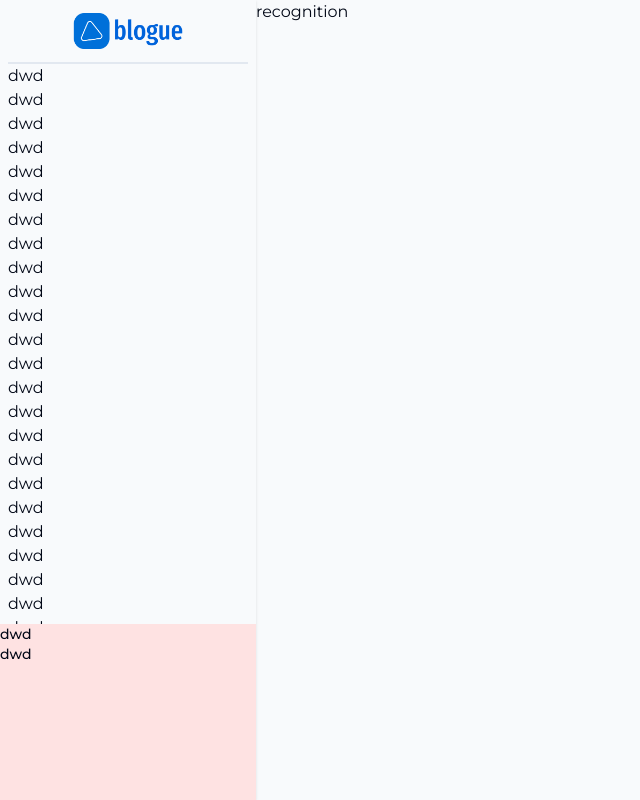
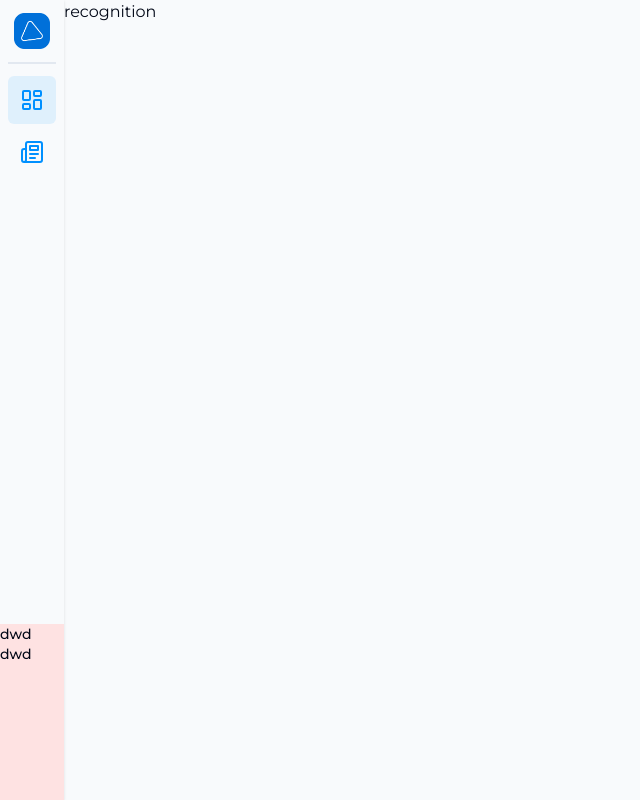
Before and after one commit to mujibur-rohman/my-playground, a Next.js app: page / in a window 1280 px wide. Shown: the whole page, without its empty margins (0-640 px from the left). Built offline with nearby package versions, Linux system fonts and the light colour scheme.

Commit message:
dashboard item

```diff
--- a/package.json
+++ b/package.json
@@ -20,6 +20,7 @@
     "eslint": "8.46.0",
     "eslint-config-next": "13.4.12",
     "framer-motion": "^10.15.0",
+    "lucide-react": "^0.265.0",
     "next": "13.4.12",
     "postcss": "8.4.27",
     "react": "18.2.0",
--- a/src/components/layouts/sidebar/sidebar.tsx
+++ b/src/components/layouts/sidebar/sidebar.tsx
@@ -1,11 +1,12 @@
 import { useState } from "react";
 import { cn } from "@/lib/utils";
+import { LayoutDashboard, Newspaper } from "lucide-react";
 import styles from "./styles.module.css";
 
 type Props = {};
 
 const Sidebar = (props: Props) => {
-  const [open, setOpen] = useState(true);
+  const [open, setOpen] = useState(false);
   return (
     <aside className="hidden md:block">
       <div
@@ -29,62 +30,18 @@ const Sidebar = (props: Props) => {
           )}
         </div>
         <div className="flex flex-col h-full">
-          <div className="px-2 overflow-x-hidden scrollbar-thin scrollbar-track-white scrollbar-thumb-slate-100 h-[70%]">
-            <h1>dwd</h1>
-            <h1>dwd</h1>
-            <h1>dwd</h1>
-            <h1>dwd</h1>
-            <h1>dwd</h1>
-            <h1>dwd</h1>
-            <h1>dwd</h1>
-            <h1>dwd</h1>
-            <h1>dwd</h1>
-            <h1>dwd</h1>
-            <h1>dwd</h1>
-            <h1>dwd</h1>
-            <h1>dwd</h1>
-            <h1>dwd</h1>
-            <h1>dwd</h1>
-            <h1>dwd</h1>
-            <h1>dwd</h1>
-            <h1>dwd</h1>
-            <h1>dwd</h1>
-            <h1>dwd</h1>
-            <h1>dwd</h1>
-            <h1>dwd</h1>
-            <h1>dwd</h1>
-            <h1>dwd</h1>
-            <h1>dwd</h1>
-            <h1>dwd</h1>
-            <h1>dwd</h1>
-            <h1>dwd</h1>
-            <h1>dwd</h1>
-            <h1>dwd</h1>
-            <h1>dwd</h1>
-            <h1>dwd</h1>
-            <h1>dwd</h1>
-            <h1>dwd</h1>
-            <h1>dwd</h1>
-            <h1>dwd</h1>
-            <h1>dwd</h1>
-            <h1>dwd</h1>
-            <h1>dwd</h1>
-            <h1>dwd</h1>
-            <h1>dwd</h1>
-            <h1>dwd</h1>
-            <h1>dwd</h1>
-            <h1>dwd</h1>
-            <h1>dwd</h1>
-            <h1>dwd</h1>
-            <h1>dwd</h1>
-            <h1>dwd</h1>
-            <h1>dwd</h1>
-            <h1>dwd</h1>
-            <h1>dwd</h1>
-            <h1>dwd</h1>
-            <h1>dwd</h1>
-            <h1>dwd</h1>
-          </div>
+          <ul className={styles.nav}>
+            <li
+              className={cn(styles["nav__item"], styles["nav__item--active"])}
+            >
+              <LayoutDashboard />
+              <span className={cn({ hidden: !open })}>Dashboard</span>
+            </li>
+            <li className={styles["nav__item"]}>
+              <Newspaper />
+              <span className={cn({ hidden: !open })}>My Articles</span>
+            </li>
+          </ul>
           <div className="text-sm bg-red-100 h-[30%] z-50 my-auto whitespace-pre w-full font-medium">
             <h1>dwd</h1>
             <h1>dwd</h1>
--- a/src/components/layouts/sidebar/styles.module.css
+++ b/src/components/layouts/sidebar/styles.module.css
@@ -5,3 +5,15 @@
 .openSidebar {
   @apply -translate-x-0 w-[16rem];
 }
+
+.nav {
+  @apply px-2 py-3 flex flex-col gap-1 overflow-x-hidden scrollbar-thin scrollbar-track-white scrollbar-thumb-slate-100 h-[70%];
+}
+
+.nav__item {
+  @apply flex gap-2 p-3 rounded-md transition-colors font-medium text-primary hover:bg-primary/20 cursor-pointer;
+}
+
+.nav__item--active {
+  @apply bg-primary/10;
+}
```
Also changed, not shown: 1 other file (tests, documents, lock files or other folders).
